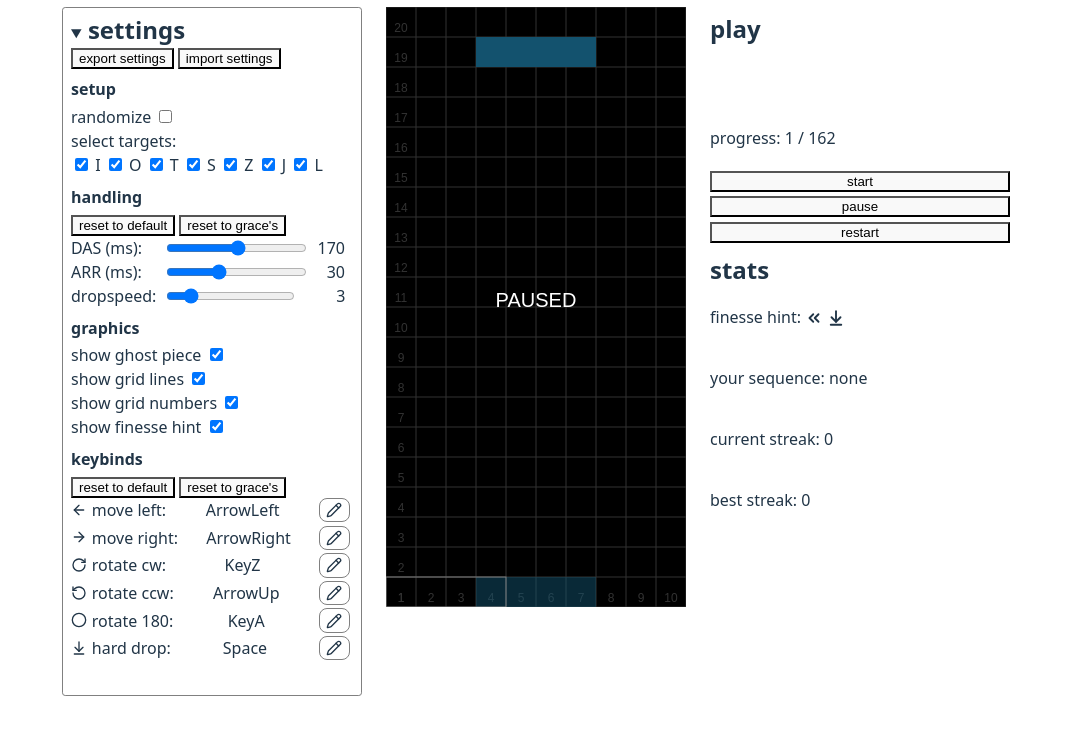
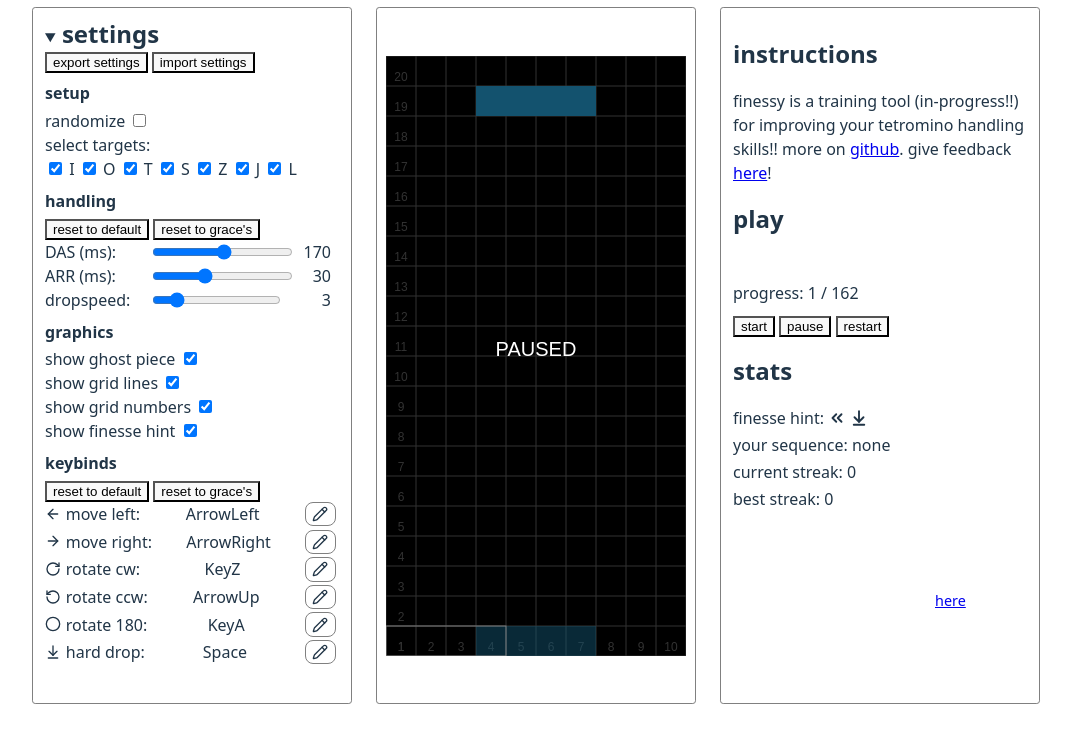
Before and after one commit to g-deng/finesse, a website built with Vite: page index.html in a window 1280 px wide. Shown: the part 97-833 px from the top of the page, without its empty margins (104-1175 px from the left). Built offline with nearby package versions, Linux system fonts and the light colour scheme.

Commit message:
some styling

```diff
--- a/index.html
+++ b/index.html
@@ -12,7 +12,7 @@
   <div id="app">
     <h1>finessy</h1>
     <div class="game-layout">
-      <div id="settings-panel" class="side-panel">
+      <div id="settings-panel" class="side-panel panel">
         <details open>
           <summary>
             <h2>settings</h2>
@@ -146,19 +146,37 @@
           <br />
         </details>
       </div>
+      <div class="game-panel panel">
         <canvas id="game" width="300" height="600"></canvas>
-      <div class="side-panel">
+      </div>
+      <div id="info-panel" class="side-panel panel">
+        <div id="info-panel-content">
+        <div id="instructions">
+          <h2>instructions</h2>
+          <p>finessy is a training tool (in-progress!!) for improving your tetromino handling skills!! more on <a
+              href="https://github.com/g-deng/finessy" target="_blank">github</a>. give feedback <a href="https://forms.gle/XGFCdntftmruCLpq5" target="_blank">here</a>!</p>
+        </div>
         <h2>play</h2>
+        <div id="play-controls">
           <p id="block-text"></p>
           <p id="target-progress"></p>
           <button id="start-button">start</button>
           <button id="pause-button">pause</button>
           <button id="restart-button">restart</button>
+        </div>
         <h2>stats</h2>
+        <div id="stats-panel">
           <p id="finesse-hint"></p>
           <p id="user-sequence"></p>
           <p id="streak"></p>
           <p id="best-streak"></p>
+        </div>
+        </div>
+        <footer class="site-footer">
+          <p style="margin: 0;">built by grace deng, hosted on github pages. find the code <a
+              href="https://github.com/g-deng/finessy" target="_blank">here</a></p>
+          <p style="margin: 0;">&copy; 2026 grace deng. all rights reserved. </p>
+        </footer>
       </div>
     </div>
   </div>
--- a/src/graphics/style.css
+++ b/src/graphics/style.css
@@ -15,8 +15,7 @@
 
 body {
   margin: 0;
-  display: flex;
-  place-items: center;
+
   min-width: 320px;
   min-height: 100vh;
 }
@@ -30,27 +29,42 @@ h1 {
 h2 {
   font-size: 1.5em;
   line-height: 1.2;
-  margin: 0;
-  margin-top: 0.5rem;
 }
 
 .game-layout {
   display: flex;
-  align-items: flex-start;
+  flex-wrap: wrap;
+  align-items: stretch;
   justify-content: center;
   gap: 1.5rem;
-  flex-wrap: wrap;
   margin-top: 1rem;
 }
 
+.panel {
+  border: 1px solid gray;
+  border-radius: 0.2rem;
+  padding: 0.75rem;
+  box-sizing: border-box;
+  width: 320px;
+  /* flex: 1 1 320px; */
+  display: flex;
+  flex-direction: column;
+}
+
 .side-panel {
-  width: 300px;
   display: flex;
   flex-direction: column;
   align-items: stretch;
   gap: 0.3rem;
   text-align: left;
   user-select: none;
+}
+
+.game-panel {
+  display: flex;
+  justify-content: center;
+  align-items: center;
+  align-self: stretch;
 }
 
 .action-icon {
@@ -152,16 +166,32 @@ h4 {
   margin: 0.5rem 0 0.2rem 0;
 }
 
-details {
-  border: 1px solid gray;
-  border-radius: 0.2rem;
-  padding: 0.5rem;
-}
-
 #app {
   max-width: 1280px;
   margin: 0 auto;
   padding: 2rem;
+  text-align: center;
+}
+
+#play-controls button {
+  margin-top: 0.5rem;
+}
+
+#play-controls p {
+  margin: 0.2rem 0;
+}
+
+#stats-panel p {
+  margin: 0.2rem 0;
+}
+
+.site-footer {
+  margin-top: 2rem;
+  padding: 1rem 0;
+  font-size: 0.9rem;
+  color: rgba(255, 255, 255, 0.6);
+  border-top: 1px solid rgba(255, 255, 255, 0.1);
+  /* center text */
   text-align: center;
 }
 
```
Also changed, not shown: README.md. Lines whose indentation alone changed are shown as unchanged.
